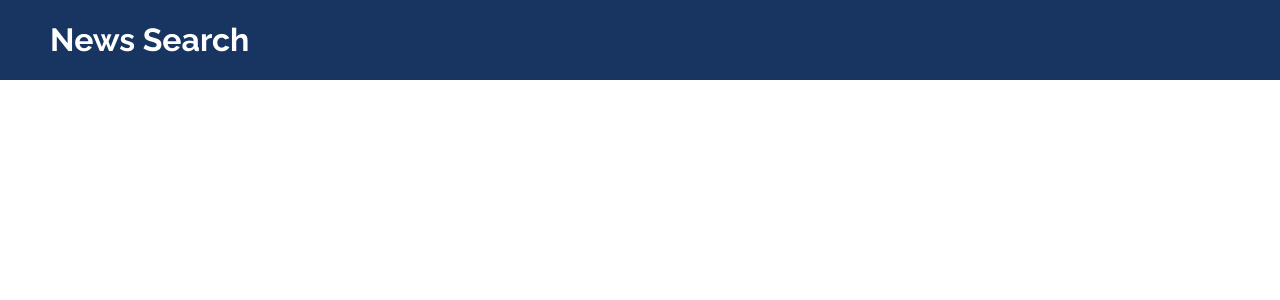
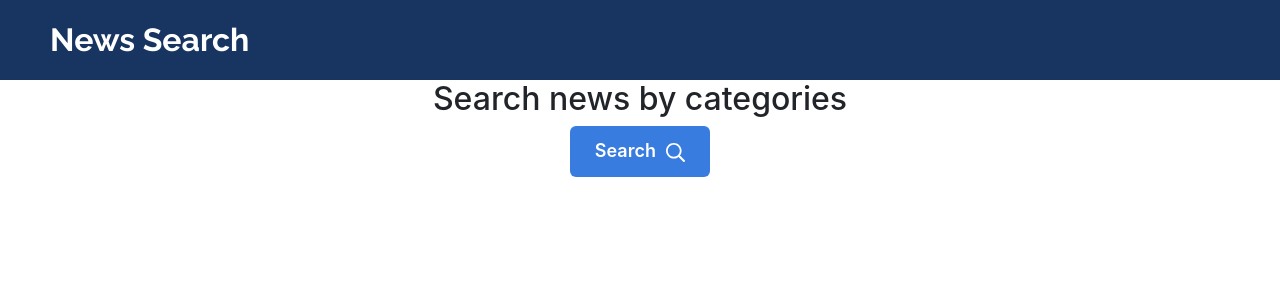
Before and after one commit to JesusEmmanuelPonce/news-search, a React (Create React App) app: page / in a window 1280 px wide. Shown: the top 300 px of the page. Built offline with nearby package versions, Linux system fonts and the light colour scheme.

Commit message:
Form button styles

```diff
--- a/public/index.html
+++ b/public/index.html
@@ -16,7 +16,7 @@
     -->
     <link rel="manifest" href="%PUBLIC_URL%/manifest.json" />
     <title>News Search</title>
-    <link href="https://fonts.googleapis.com/css?family=Raleway:700,900" rel="stylesheet">
+    <link href="https://fonts.googleapis.com/css?family=Raleway:500,600,700,900" rel="stylesheet">
     <link href="https://cdn.jsdelivr.net/npm/bootstrap@5.0.2/dist/css/bootstrap.min.css" rel="stylesheet" integrity="sha384-EVSTQN3/azprG1Anm3QDgpJLIm9Nao0Yz1ztcQTwFspd3yD65VohhpuuCOmLASjC" crossOrigin="anonymous">
     <link rel="stylesheet" href="https://cdnjs.cloudflare.com/ajax/libs/normalize/8.0.1/normalize.min.css" integrity="sha512-NhSC1YmyruXifcj/KFRWoC561YpHpc5Jtzgvbuzx5VozKpWvQ+4nXhPdFgmx8xqexRcpAglTj9sIBWINXa8x5w==" crossOrigin="anonymous" referrerPolicy="no-referrer" />
     <!--
--- a/src/App.js
+++ b/src/App.js
@@ -1,10 +1,11 @@
+import Form from './components/Form/Form';
 import Header from './components/Header';
 
 function App() {
   return (
     <div>
       <Header title="News Search"/>
-
+      <Form />
     </div>
   );
 }
--- /dev/null
+++ b/src/components/Form/Form.jsx
@@ -0,0 +1,24 @@
+import React from 'react';
+import "./Form.scss";
+
+const Form = () => {
+    return (
+        <div className="row">
+            <div className="col-sm-12 col-md-8 offset-md-2">
+                <form className="d-flex flex-column align-items-center">
+                    <h2>Search news by categories</h2>
+                    <div className="col-2 wrapper">
+                        <button class="slide_from_left">
+                            Search
+                            <svg style={{ marginLeft: "10px", height: "1.2rem", width: "1.2rem" }} aria-hidden="true" focusable="false" data-prefix="far" data-icon="search" role="img" xmlns="http://www.w3.org/2000/svg" viewBox="0 0 512 512" class="svg-inline--fa fa-search fa-w-16 fa-7x">
+                                <path fill="currentColor" d="M508.5 468.9L387.1 347.5c-2.3-2.3-5.3-3.5-8.5-3.5h-13.2c31.5-36.5 50.6-84 50.6-136C416 93.1 322.9 0 208 0S0 93.1 0 208s93.1 208 208 208c52 0 99.5-19.1 136-50.6v13.2c0 3.2 1.3 6.2 3.5 8.5l121.4 121.4c4.7 4.7 12.3 4.7 17 0l22.6-22.6c4.7-4.7 4.7-12.3 0-17zM208 368c-88.4 0-160-71.6-160-160S119.6 48 208 48s160 71.6 160 160-71.6 160-160 160z" />
+                            </svg>
+                        </button>
+                    </div>
+                </form>
+            </div>
+        </div>
+    )
+}
+
+export default Form
--- /dev/null
+++ b/src/components/Form/Form.scss
@@ -0,0 +1,41 @@
+
+button {
+    background: #387CE0;
+    border: none;
+    border-radius: 6px;
+    color: #fff;
+    font-size: 18px;
+    font-weight: 600;
+    padding: 15px 24px;
+    position: relative;
+    overflow: hidden;
+    width: 100%;
+    z-index: 1;
+}
+button:hover {
+    color: #fff;
+}
+button::after {
+    content: "";
+    display: block;
+    background: #7EA8E6;
+    position: absolute;
+    padding: 14px 24px;
+    z-index: -1;
+}
+button[class^="slide"]::after {
+    transition: all 0.5s;
+}
+button[class^="slide"]:hover::after {
+    left: 0;
+    right: 0;
+    top: 0;
+    bottom: 0;
+    transition: all 0.35s;
+}
+button.slide_from_left::after {
+    top: 0;
+    bottom: 0;
+    left: -100%;
+    right: 100%;
+}
--- /dev/null
+++ b/src/components/Form/index.js
@@ -0,0 +1 @@
+export { default } from "Form.jsx";
--- a/src/components/Header/Header.scss
+++ b/src/components/Header/Header.scss
@@ -11,5 +11,6 @@ nav {
         color: #fff;
         font-family: "Raleway";
         font-size: 32px;
+        font-weight: 700;
     }
 }
```
Also changed, not shown: src/hooks/useSelect.js (added).
